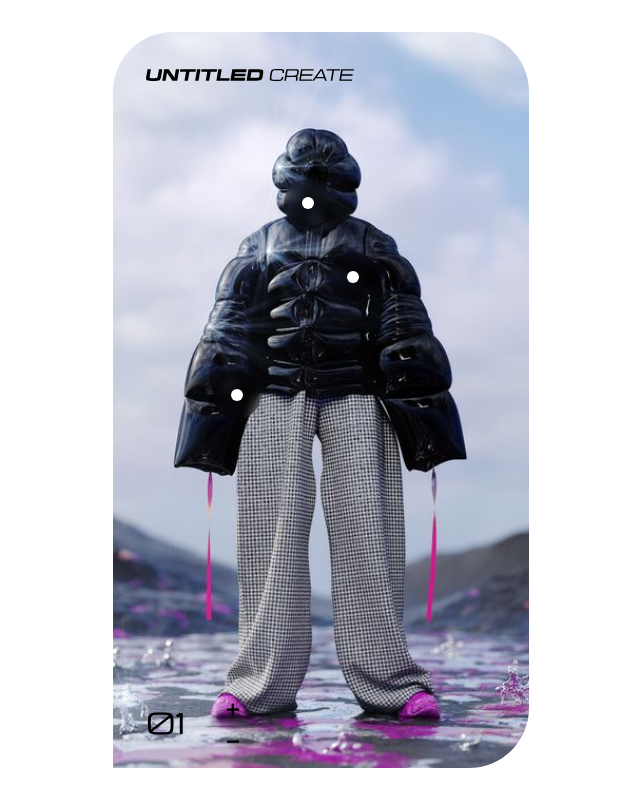
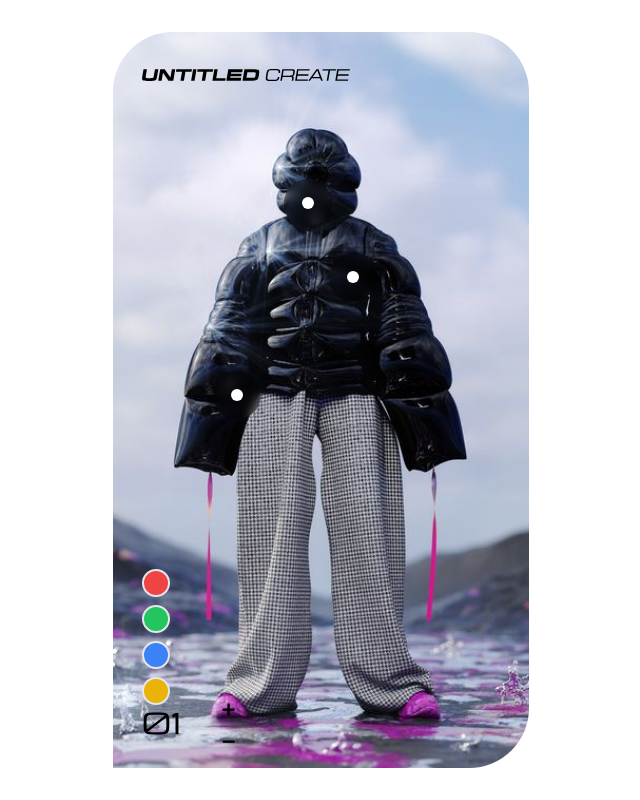
Before and after one commit to nematollahi1999/untitled, a Next.js app: page /create in a window 1280 px wide. Shown: the whole page, without its empty margins (239-879 px from the left). Built offline with nearby package versions, Linux system fonts and the light colour scheme.

Commit message:
Color selection toggle created.

```diff
--- a/app/create/page.js
+++ b/app/create/page.js
@@ -1,5 +1,6 @@
 import CreateSpace from "@/components/organisms/pageParts/CreateSpace";
 import React from "react";
+
 
 const HomePage = () => {
   return (
--- a/components/atoms/toggles/ChooseColorToggle.jsx
+++ b/components/atoms/toggles/ChooseColorToggle.jsx
@@ -0,0 +1,43 @@
+"use client";
+import React, { useState } from "react";
+
+const ChooseColorToggle = ({ options, style }) => {
+  const [selectedOption, setSelectedOption] = useState(null);
+
+  const handleOptionClick = (option) => {
+    setSelectedOption(option);
+  };
+
+  return (
+    <div className="absolute" style={style}>
+    <div className="flex flex-col space-y-2">
+      {options.map((option) => (
+        <div
+          key={option.value}
+          className={`flex items-center justify-center w-7 h-7 rounded-full cursor-pointer border border-2 ${option.bgColor}`}
+          onClick={() => handleOptionClick(option)}
+        >
+          {selectedOption === option && (
+            <svg
+              className="w-4 h-4 text-white"
+              xmlns="http://www.w3.org/2000/svg"
+              fill="none"
+              viewBox="0 0 24 24"
+              stroke="currentColor"
+            >
+              <path
+                strokeLinecap="round"
+                strokeLinejoin="round"
+                strokeWidth="2"
+                d="M5 13l4 4L19 7"
+              />
+            </svg>
+          )}
+        </div>
+      ))}
+    </div>
+    </div>
+  );
+};
+
+export default ChooseColorToggle;
--- a/components/organisms/pageParts/CreateSpace.jsx
+++ b/components/organisms/pageParts/CreateSpace.jsx
@@ -1,5 +1,13 @@
 import AddOrDecreaseButton from "@/components/atoms/buttons/AddOrDecreaseButton";
 import ExpandingGlassButtonBlack from "@/components/atoms/buttons/ExpandingGlassButtonBlack";
+import ChooseColorToggle from "@/components/atoms/toggles/ChooseColorToggle";
+
+const options = [
+  { value: "option1", bgColor: "bg-red-500" },
+  { value: "option2", bgColor: "bg-green-500" },
+  { value: "option3", bgColor: "bg-blue-500" },
+  { value: "option4", bgColor: "bg-yellow-500" },
+];
 import React from "react";
 
 function CreateSpace() {
@@ -20,7 +28,7 @@ function CreateSpace() {
         src="/images/xcreate.svg"
         alt="UNTITLED create"
         className="absolute w-52"
-        style={{ top: "5%", left: "8%" }}
+        style={{ top: "5%", left: "7%" }}
       />
       <div className="h-full w-full">
         <ExpandingGlassButtonBlack
@@ -41,7 +49,8 @@ function CreateSpace() {
           text={"طراحی تنه"}
           subtext={"انتخاب استایل فیت و دوخت و دیزاین تنه"}
         />
-        <AddOrDecreaseButton style={{ top: "90%", left: "8%" }} />
+        <AddOrDecreaseButton style={{ top: "90%", left: "7%" }} />
+        <ChooseColorToggle options={options} style={{ top: "73%", left: "7%" }} />
       </div>
     </div>
   );
--- a/styles/globals.css
+++ b/styles/globals.css
@@ -150,7 +150,7 @@
     font-weight: normal;
     src: url("./fonts/numerals/woff2/PeydaWebFaNum-Regular.woff2") format("woff2"),
       /* FF39+,Chrome36+, Opera24+*/
-        url("./fonts/numerals/woff/PeydaWebFaNum-Regular.woff") format("woff"); /* FF3.6+, IE9, Chrome6+, Saf5.1+*/
+        url("./fonts/numerals/woff/PeydaWebFaNum-Regular.woff") format("woff");
   }
   @font-face {
     font-family: UnisonBoldItalic;
@@ -184,8 +184,6 @@
     font-family: PeydaWeb;
 
   }
-
-
 
   @keyframes fadeInUp {
     from {
```
Also changed, not shown: app/create/layout.js (+4 -4 lines).
